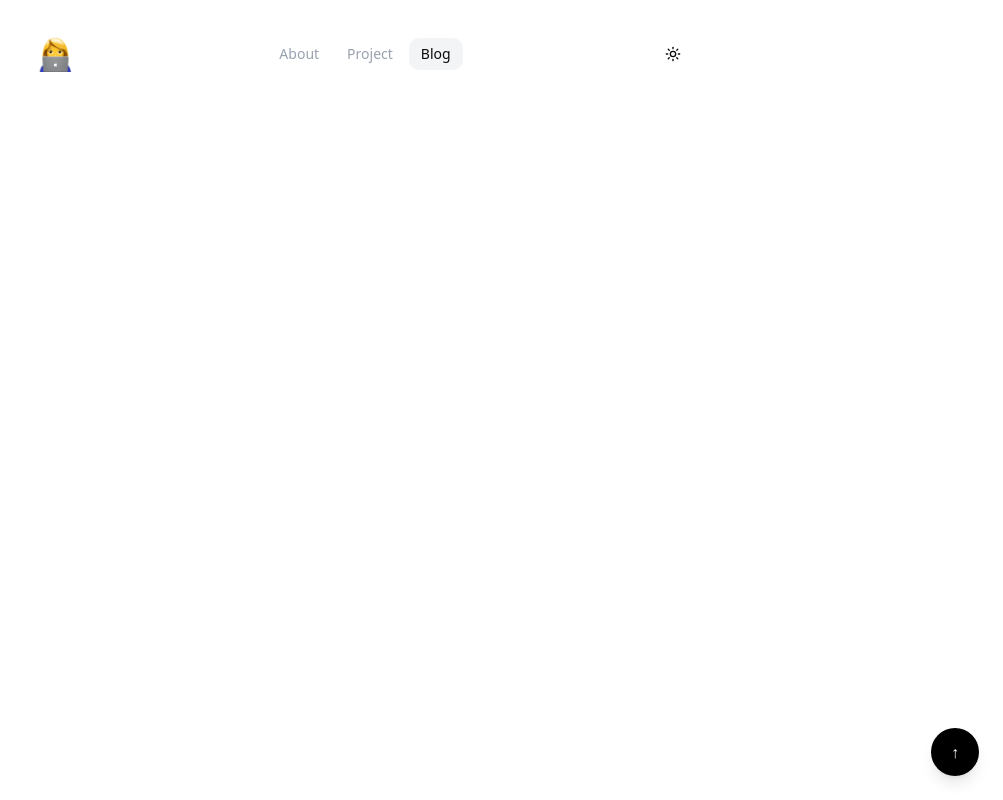
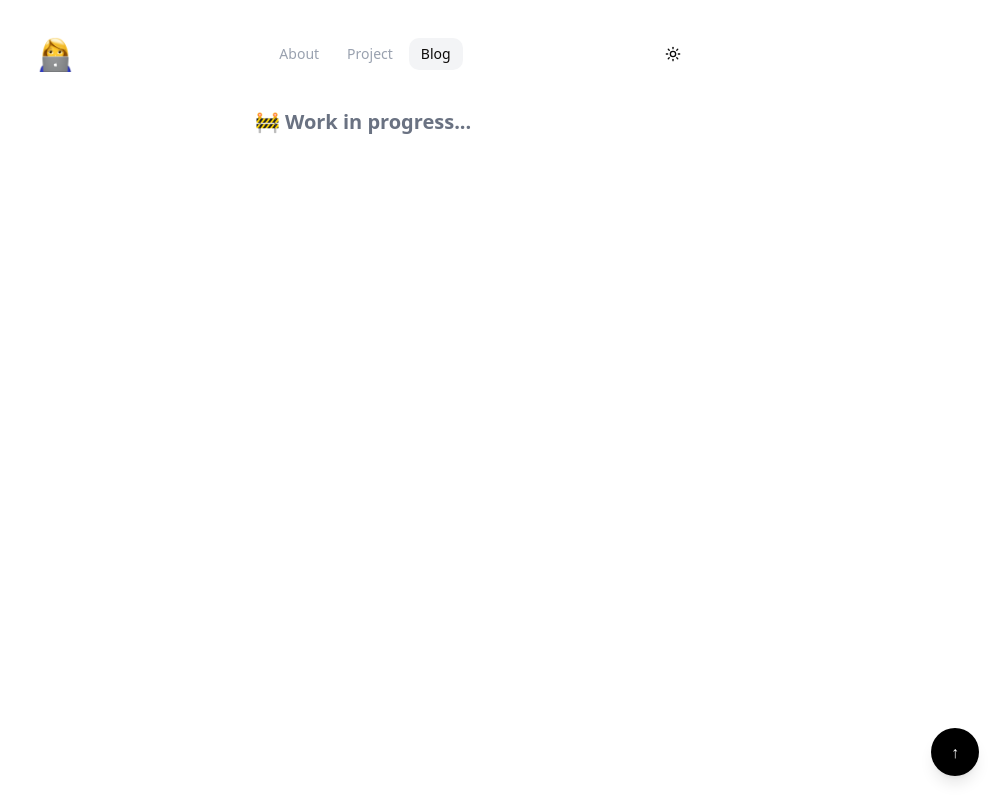
Before and after one commit to yuting1008/portfolio, a Next.js app: page /blog in a window 1280 px wide. Shown: the whole page, without its empty margins (277-1280 px from the left). Built offline with nearby package versions, Linux system fonts and the light colour scheme.

Commit message:
feat: add temporary text

```diff
--- a/app/blog/page.tsx
+++ b/app/blog/page.tsx
@@ -1,9 +1,9 @@
 export default function BlogPage() {
   return (
-    <header className="md:mt-6">
-      <nav className="mx-auto flex flex-col max-w-[700px] items-start justify-between gap-12 px-4 py-3 md:px-6">
-        <section className="flex flex-col gap-3"></section>
-      </nav>
+    <header className="md:mt-6 flex items-center justify-center">
+      <section className="text-center text-xl font-semibold text-gray-500">
+        🚧 Work in progress...
+      </section>
     </header>
   );
 }
--- a/app/project/page.tsx
+++ b/app/project/page.tsx
@@ -1,3 +1,9 @@
-export default function Home() {
-  return <div></div>;
+export default function ProjectPage() {
+  return (
+    <header className="md:mt-6 flex items-center justify-center">
+      <section className="text-center text-xl font-semibold text-gray-500">
+        🚧 Work in progress...
+      </section>
+    </header>
+  );
 }
```
